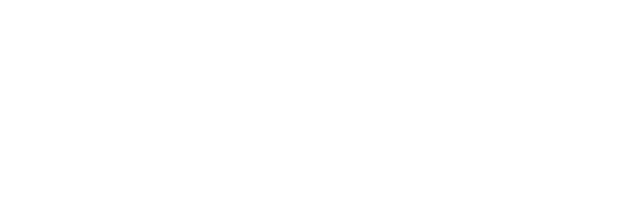
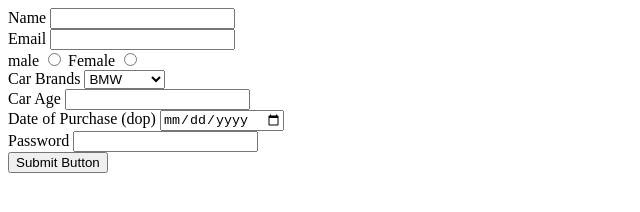
Before and after one commit to acciojob/car-insurance-form-Prashant-kr01, a website: page main.html in a window 1280 px wide. Shown: the whole page, without its empty margins (0-640 px from the left). Drawn offline with Linux system fonts and the light colour scheme.

Commit message:
created a submission

```diff
--- a/main.html
+++ b/main.html
@@ -7,6 +7,36 @@
 </head>
 
 <body>
+	<form method="post">
+		<label for="name">Name</label>
+		<input type="text" id="name" required><br>
+
+		<label for="email">Email</label>
+		<input type="email" id="email" required><br>
+
+		<label for="gender">male</label>
+		<input type="radio" name="gender" required>
+		<label for="gender">Female</label>
+		<input type="radio" name="gender" required><br>
+
+		<label for="cars">Car Brands</label>
+		<select id="cars" >
+			<option>BMW</option>
+			<option>Audi</option>
+			<option>Mercedez</option>
+		</select><br>
+
+		<label for="carage">Car Age</label>
+		<input type="number" id="carage" required><br>
+
+		<label for="dop">Date of Purchase (dop)</label>
+		<input type="date" id="dop" required><br>
+
+		<label for="password">Password</label>
+		<input type="password" id="password" required><br>
+		<button type="submit">Submit Button</button>
+	</form>
+
 	<!-- the entire body must be written by student -->
     <script type="text/javascript" src="./script.js">
 </script>
```
